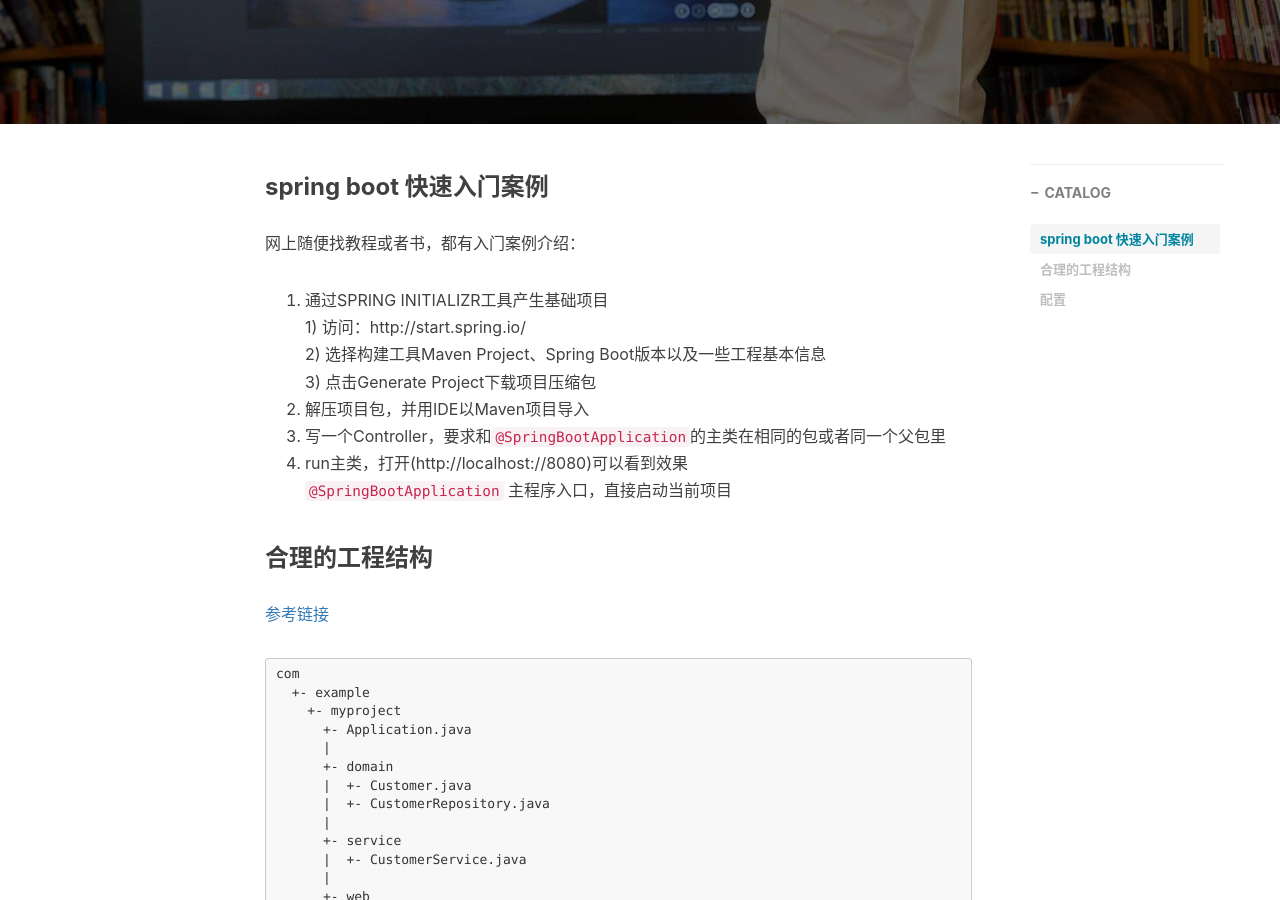
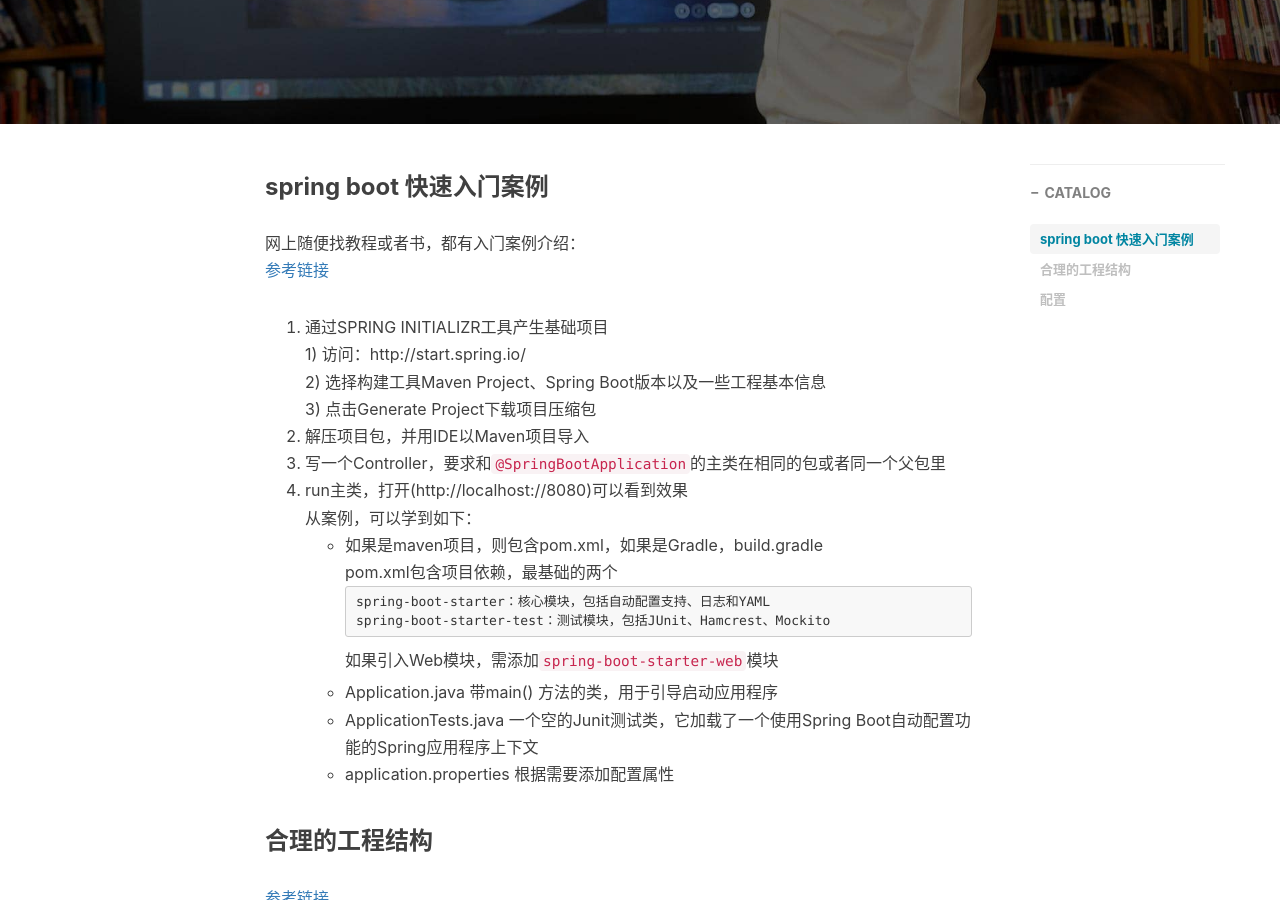
Before and after one commit to archer811/archer811.github.io, a Jekyll site: the page built from _posts/2017-07-21-spring-boot-beginning.markdown, in a window 1280 px wide and 900 px high, scrolled down 399 px. Built offline with Jekyll 4.4.1, drawn with Linux system fonts in a browser that asks for light colours; nearby versions of some CDN libraries; comment, search, counter and statistics services are not loaded.

Commit message:
modify post

````diff
--- a/_posts/2017-07-21-spring-boot-beginning.markdown
+++ b/_posts/2017-07-21-spring-boot-beginning.markdown
@@ -13,7 +13,7 @@ tags:
 
 ### spring boot 快速入门案例
 网上随便找教程或者书，都有入门案例介绍：<br>
-
+[参考链接](http://blog.didispace.com/spring-boot-learning-1/)<br>
 1. 通过SPRING INITIALIZR工具产生基础项目<br>
   1) 访问：http://start.spring.io/<br>
   2) 选择构建工具Maven Project、Spring Boot版本以及一些工程基本信息<br>
@@ -21,7 +21,17 @@ tags:
 2. 解压项目包，并用IDE以Maven项目导入<br>
 3. 写一个Controller，要求和`@SpringBootApplication`的主类在相同的包或者同一个父包里<br>
 4. run主类，打开(http://localhost://8080)可以看到效果<br>
-`@SpringBootApplication` 主程序入口，直接启动当前项目<br>
+从案例，可以学到如下：<br>
+* 如果是maven项目，则包含pom.xml，如果是Gradle，build.gradle<br>
+pom.xml包含项目依赖，最基础的两个<br>
+```
+spring-boot-starter：核心模块，包括自动配置支持、日志和YAML
+spring-boot-starter-test：测试模块，包括JUnit、Hamcrest、Mockito
+```
+如果引入Web模块，需添加`spring-boot-starter-web`模块<br>
+* Application.java 带main() 方法的类，用于引导启动应用程序
+* ApplicationTests.java 一个空的Junit测试类，它加载了一个使用Spring Boot自动配置功能的Spring应用程序上下文
+* application.properties 根据需要添加配置属性
 
 ### 合理的工程结构
 [参考链接](http://blog.didispace.com/springbootproject/)<br>
````
